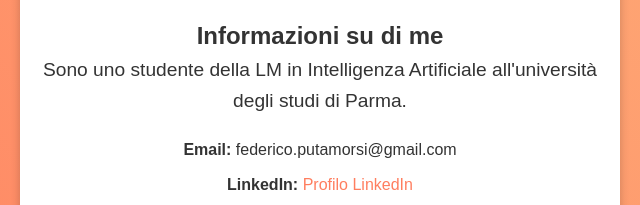
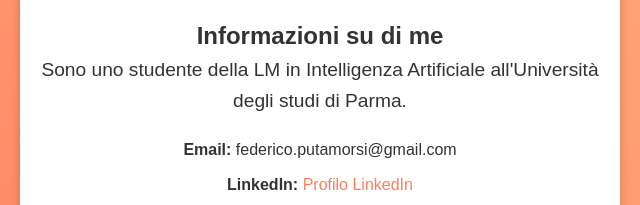
Before and after one commit to refedico/refedico.github.io, a plain HTML site: page index.html in a window 1280 px wide. Shown: the part 334-539 px from the top of the page, 320-960 px from the left. Drawn offline with Linux system fonts and the light colour scheme.

Commit message:
Update index.html

```diff
--- a/index.html
+++ b/index.html
@@ -4,7 +4,7 @@
     <meta charset="UTF-8">
     <meta name="viewport" content="width=device-width, initial-scale=1.0">
     <meta name="description" content="La pagina personale di Federico Putamorsi">
-    <title>[Il Tuo Nome]</title>
+    <title>Federico Putamorsi</title>
     <link rel="stylesheet" href="style.css">
 </head>
 <body>
@@ -16,7 +16,7 @@
 
         <section class="info">
             <h2>Informazioni su di me</h2>
-            <p>Sono uno studente della LM in Intelligenza Artificiale all'università degli studi di Parma.</p>
+            <p>Sono uno studente della LM in Intelligenza Artificiale all'Università degli studi di Parma.</p>
             <ul>
                 <li><strong>Email:</strong> federico.putamorsi@gmail.com</li>
                 <li><strong>LinkedIn:</strong> <a href="https://www.linkedin.com/in/federico-putamorsi-b02434179/?originalSubdomain=it" target="_blank">Profilo LinkedIn</a></li>
```
